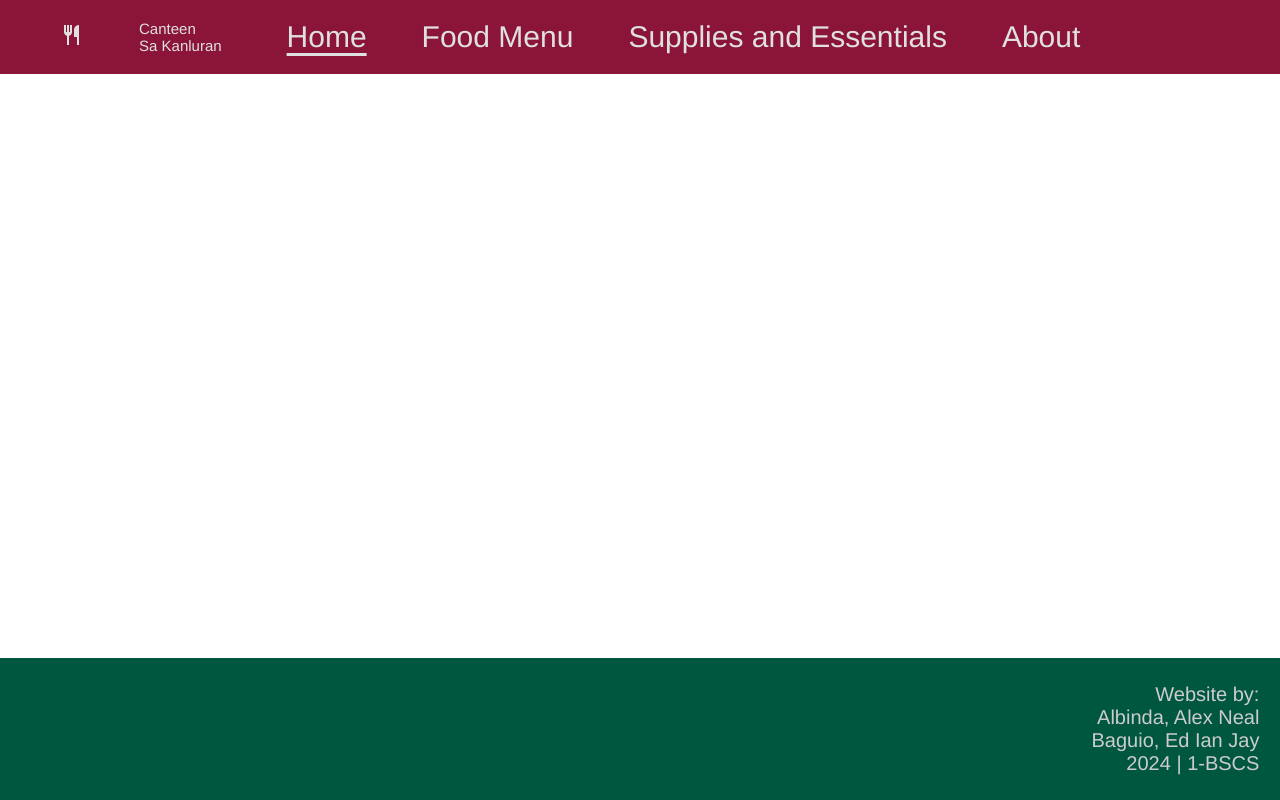
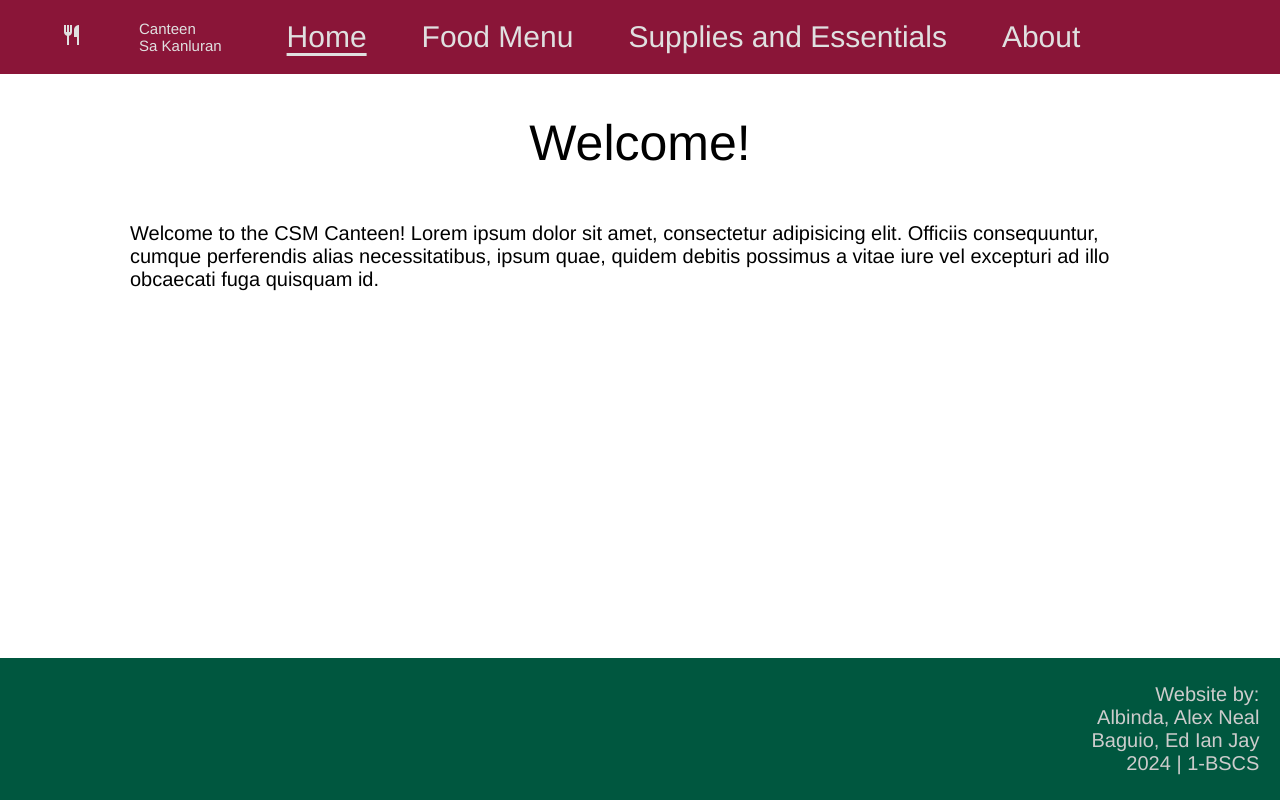
Before and after one commit to alasdiel/csm-canteen, a plain HTML site: page index.html in a window 1280 px wide. Drawn offline with nearby package versions, Linux system fonts and the light colour scheme.

Commit message:
Added a welcome section to index.html

```diff
--- a/index.html
+++ b/index.html
@@ -15,12 +15,22 @@
         <ul>
             <li class="material-icon"><span class="material-symbols-outlined">restaurant</span></li>
             <li class="start-icon"><a href="index.html">Canteen<br>Sa Kanluran</a></li>
-            <li><a class="current-link nav-item", href="index.html">Home</a></li>
+            <li><a class="current-link nav-item", href="index.html" style="transform: none">Home</a></li>
             <li><a class="nav-item" href="menu.html">Food Menu</a></li> <!--not implemented-->
             <li><a class="nav-item" href="essentials.html">Supplies and Essentials</a></li> <!--not implemented-->
             <li><a class="nav-item" href="about.html">About</a></li> <!--not implemented-->
         </ul>
     </nav>
+    <section class="welcome-section">
+    <div class="welcome">Welcome!</div>
+    <div class="welcome-text">Welcome to the CSM Canteen! Lorem ipsum dolor sit amet, consectetur adipisicing elit. Officiis consequuntur, cumque perferendis alias necessitatibus, ipsum quae, quidem debitis possimus a vitae iure vel excepturi ad illo obcaecati fuga quisquam id.</div>
+    </section>
+
+    <section>
+        <div>
+
+        </div>
+    </section>
 
     <div class="footer"> <!--footer-->
         <p class="footer-text">Website by:<br>Albinda, Alex Neal<br>Baguio, Ed Ian Jay<br>2024 | 1-BSCS</p>
--- a/style.css
+++ b/style.css
@@ -25,6 +25,10 @@ li a {
     text-decoration: none;
     color:#e0e0e0;
 
+}
+
+nav {
+    position: sticky;
 }
 
 .nav-item{
@@ -75,6 +79,29 @@ li a {
     color: #cccccc;
 }
 
+.welcome-section{
+    padding: 20px;
+    display: flex;
+    justify-content: center;
+    align-items: center;
+    flex-direction: column;
+    gap:30px;
+}
+
+.welcome{
+
+    padding:20px;
+
+    font-size: 50px;
+}
+
+.welcome-text{
+    font-size: 20px;
+    padding-left: 10px;
+    margin-left: 100px;
+    margin-right: 100px;
+}
+
 /*
 UPMIN
 #7B1113 MAROON
```
